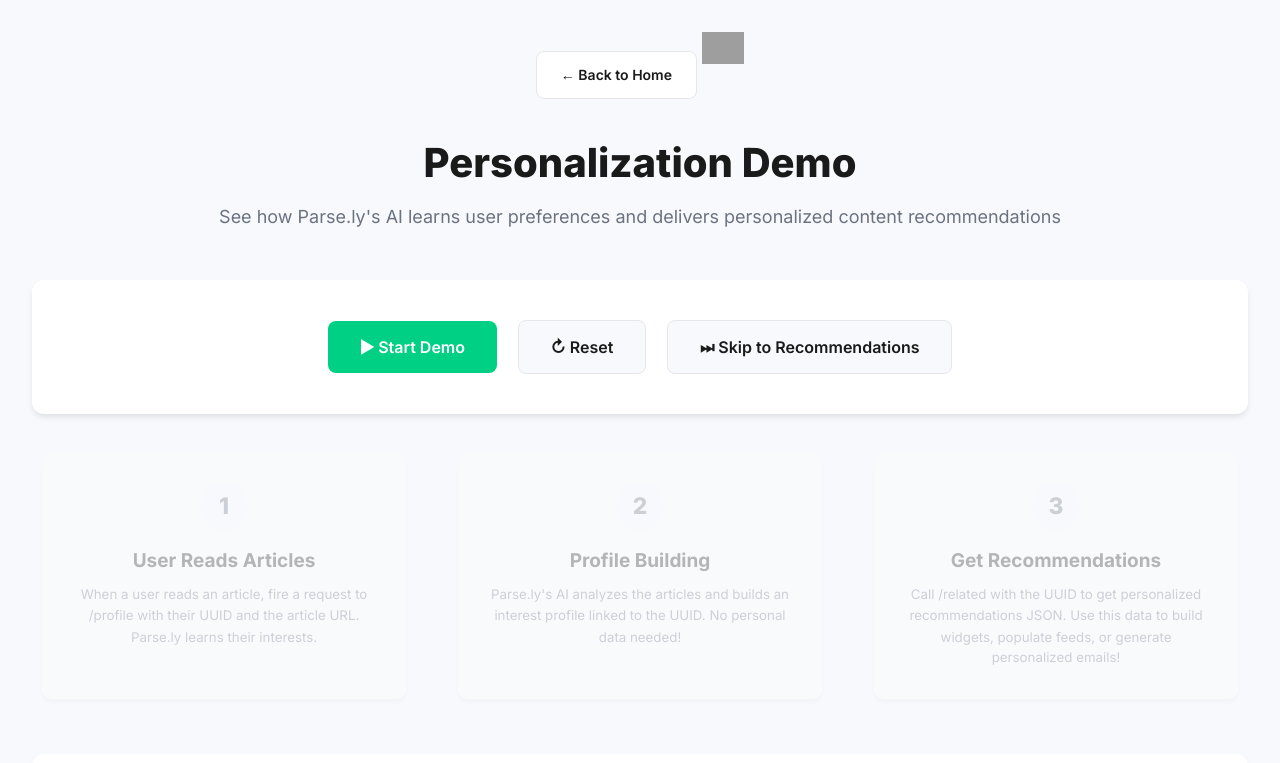
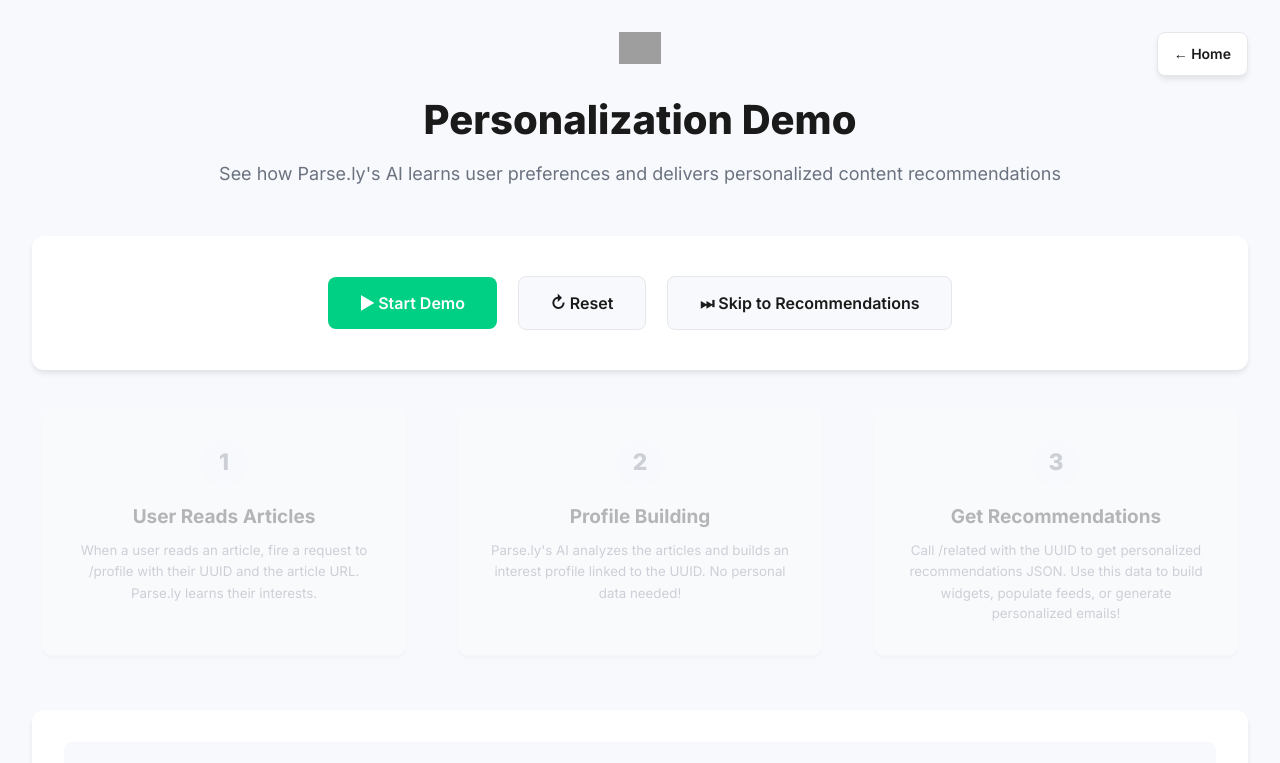
Before and after one commit to nachouy/demo-toolkit, a plain HTML site: page personalization-demo.html in a window 1280 px wide. Shown: the top 763 px of the page. Drawn offline with Linux system fonts and the light colour scheme; grey boxes are pictures that could not be loaded.

Commit message:
Add files via upload

```diff
--- a/personalization-demo.html
+++ b/personalization-demo.html
@@ -31,6 +31,36 @@
       color: var(--text-primary);
       padding: 2rem;
       line-height: 1.6;
+      position: relative;
+    }
+
+    .back-home-btn {
+      position: fixed;
+      top: 2rem;
+      right: 2rem;
+      display: inline-flex;
+      align-items: center;
+      gap: 0.5rem;
+      padding: 0.625rem 1rem;
+      background: var(--bg-white);
+      color: var(--text-primary);
+      text-decoration: none;
+      border-radius: 8px;
+      font-size: 0.875rem;
+      font-weight: 600;
+      transition: all 0.2s ease;
+      border: 1px solid var(--border-color);
+      box-shadow: var(--shadow-md);
+      z-index: 1000;
+      white-space: nowrap;
+    }
+
+    .back-home-btn:hover {
+      background: var(--parsely-green);
+      color: white;
+      border-color: var(--parsely-green);
+      transform: translateY(-1px);
+      box-shadow: 0 4px 12px rgba(0, 217, 132, 0.3);
     }
 
     .header {
@@ -54,29 +84,6 @@
       font-size: 1.125rem;
       color: var(--text-secondary);
       margin-bottom: 2rem;
-    }
-
-    .back-home-btn {
-      display: inline-flex;
-      align-items: center;
-      gap: 0.5rem;
-      padding: 0.75rem 1.5rem;
-      background: var(--bg-white);
-      color: var(--text-primary);
-      text-decoration: none;
-      border-radius: 8px;
-      font-size: 0.875rem;
-      font-weight: 600;
-      transition: all 0.2s ease;
-      border: 1px solid var(--border-color);
-      margin-bottom: 2rem;
-    }
-
-    .back-home-btn:hover {
-      background: var(--parsely-green);
-      color: white;
-      border-color: var(--parsely-green);
-      transform: translateX(-2px);
     }
 
     .demo-container {
@@ -597,10 +604,12 @@
   </style>
 </head>
 <body>
+<body>
+  <a href="index.html" class="back-home-btn">
+    ← Home
+  </a>
+
   <div class="header">
-    <a href="index.html" class="back-home-btn">
-      ← Back to Home
-    </a>
     <img src="https://www.parse.ly/wp-content/uploads/sites/6/2023/12/parsely-logo.svg" alt="Parse.ly" class="logo">
     <h1>Personalization Demo</h1>
     <p class="subtitle">See how Parse.ly's AI learns user preferences and delivers personalized content recommendations</p>
```
Also changed, not shown: api-browser.html (+5 -3 lines), dpl-explorer.html (+20 -11 lines).
